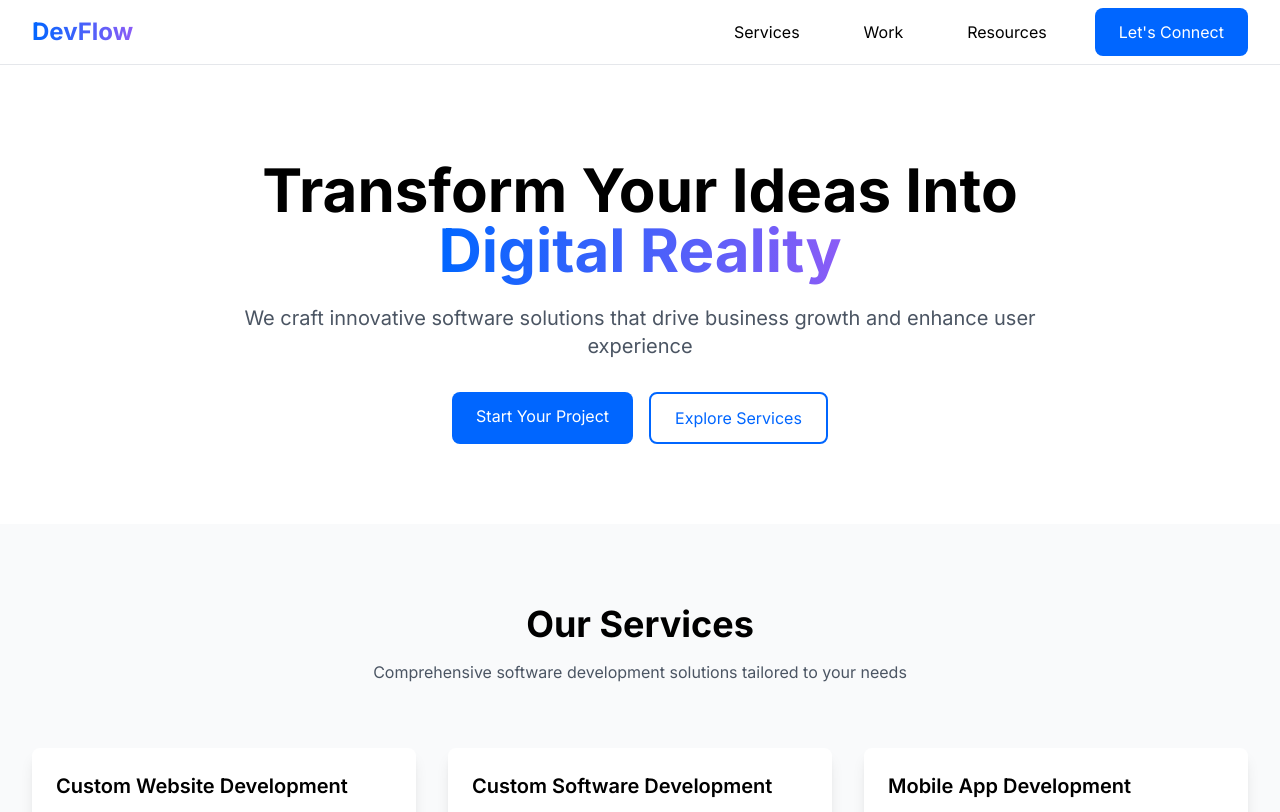
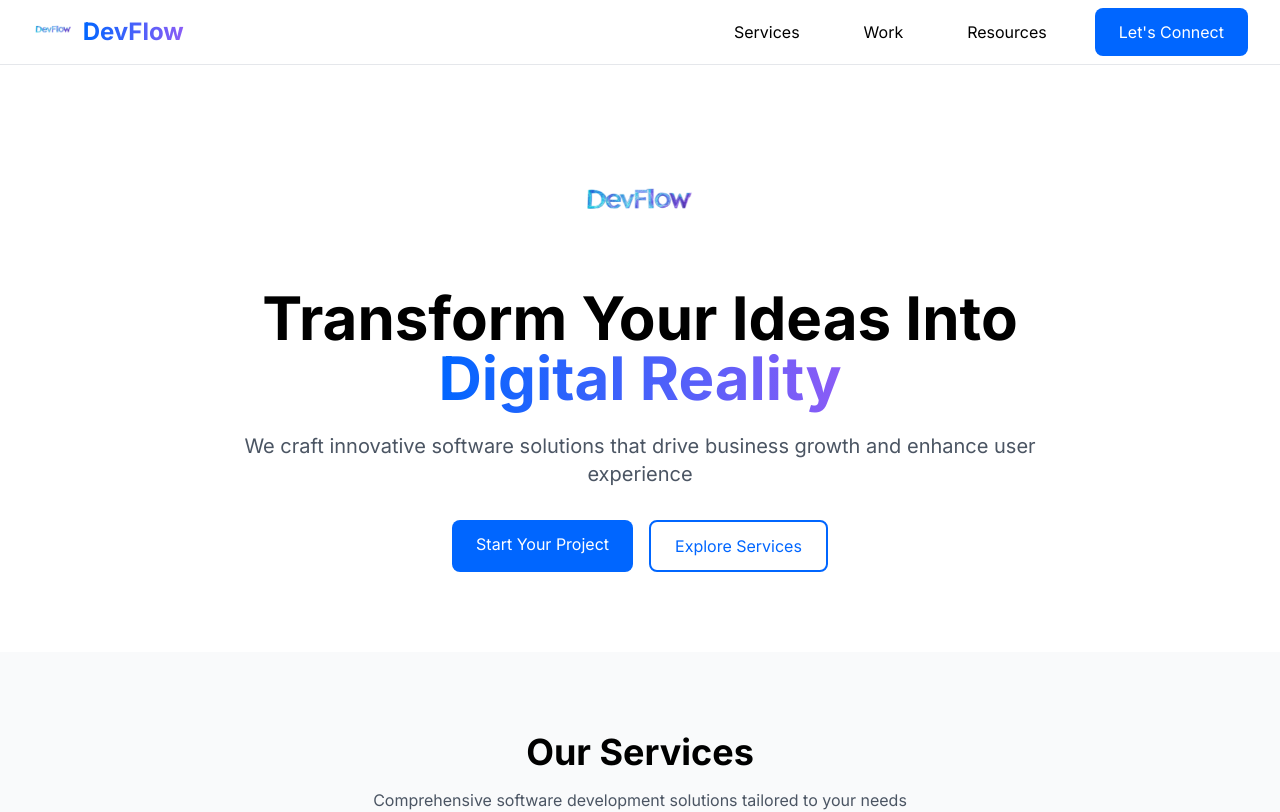
Before and after one commit to jsa498/DevFlow, a Next.js app: page / in a window 1280 px wide. Shown: the top 812 px of the page. Built offline with nearby package versions, Linux system fonts and the light colour scheme.

Commit message:
Add DevFlow logo to navbar, hero section, and favicon

```diff
--- a/src/app/layout.tsx
+++ b/src/app/layout.tsx
@@ -7,6 +7,10 @@ const inter = Inter({ subsets: ["latin"] });
 export const metadata: Metadata = {
   title: "DevFlow - Custom Software Development Solutions",
   description: "Expert software development services including web development, mobile apps, API integration, and enterprise solutions.",
+  icons: {
+    icon: '/DevLogo.png',
+    apple: '/DevLogo.png',
+  },
 };
 
 export default function RootLayout({
--- a/src/app/page.tsx
+++ b/src/app/page.tsx
@@ -1,6 +1,7 @@
 'use client';
 
 import { motion } from 'framer-motion';
+import Image from 'next/image';
 import Navbar from '@/components/Navbar';
 
 const services = [
@@ -59,6 +60,21 @@ export default function Home() {
           transition={{ duration: 0.5 }}
           className="text-center max-w-4xl mx-auto"
         >
+          <motion.div
+            initial={{ scale: 0.5, opacity: 0 }}
+            animate={{ scale: 1, opacity: 1 }}
+            transition={{ duration: 0.5 }}
+            className="flex justify-center mb-8"
+          >
+            <Image
+              src="/DevLogo.png"
+              alt="DevFlow Logo"
+              width={120}
+              height={120}
+              className="w-auto h-24 animate-float"
+              priority
+            />
+          </motion.div>
           <h1 className="text-4xl md:text-6xl font-bold mb-6">
             Transform Your Ideas Into
             <span className="gradient-text"> Digital Reality</span>
--- a/src/components/Navbar.tsx
+++ b/src/components/Navbar.tsx
@@ -1,6 +1,7 @@
 'use client';
 
 import Link from 'next/link';
+import Image from 'next/image';
 import { motion } from 'framer-motion';
 
 const Navbar = () => {
@@ -13,6 +14,14 @@ const Navbar = () => {
       <nav className="max-w-7xl mx-auto px-4 sm:px-6 lg:px-8">
         <div className="flex justify-between items-center h-16">
           <Link href="/" className="flex items-center space-x-2">
+            <Image
+              src="/DevLogo.png"
+              alt="DevFlow Logo"
+              width={40}
+              height={40}
+              className="w-auto h-8"
+              priority
+            />
             <span className="text-2xl font-bold gradient-text">DevFlow</span>
           </Link>
 
```
Also changed, not shown: public/DevLogo.png (added).
